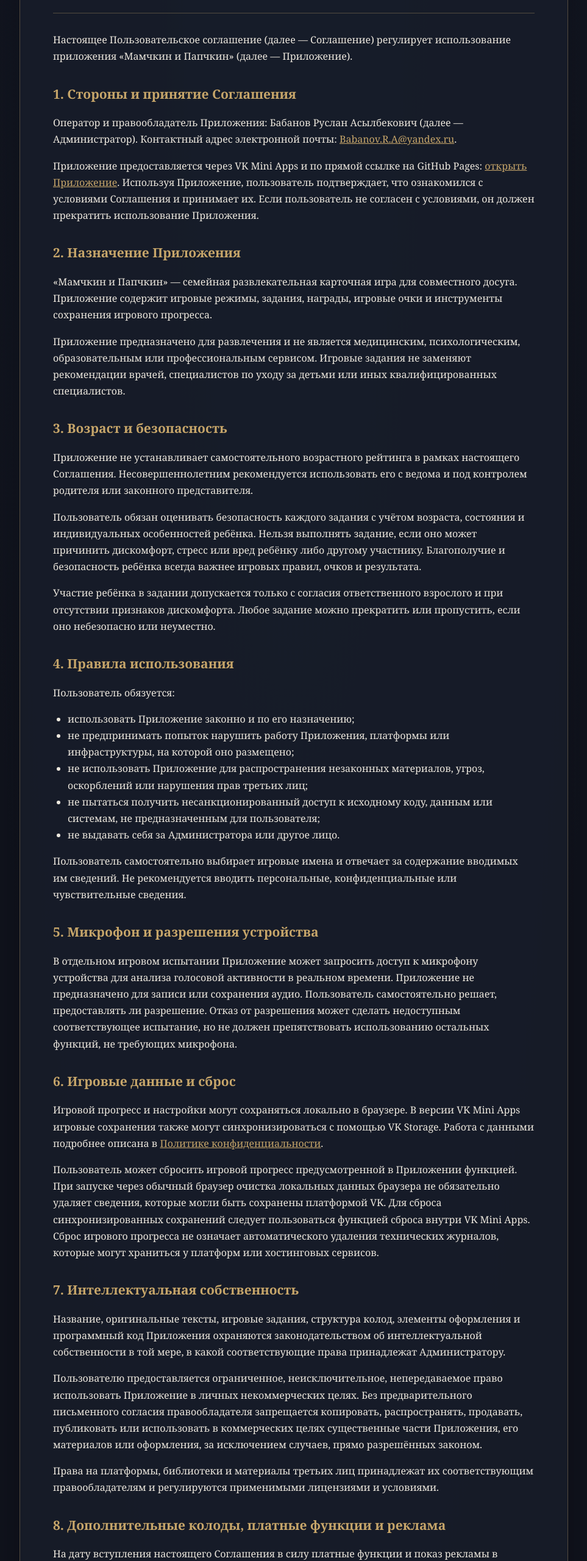
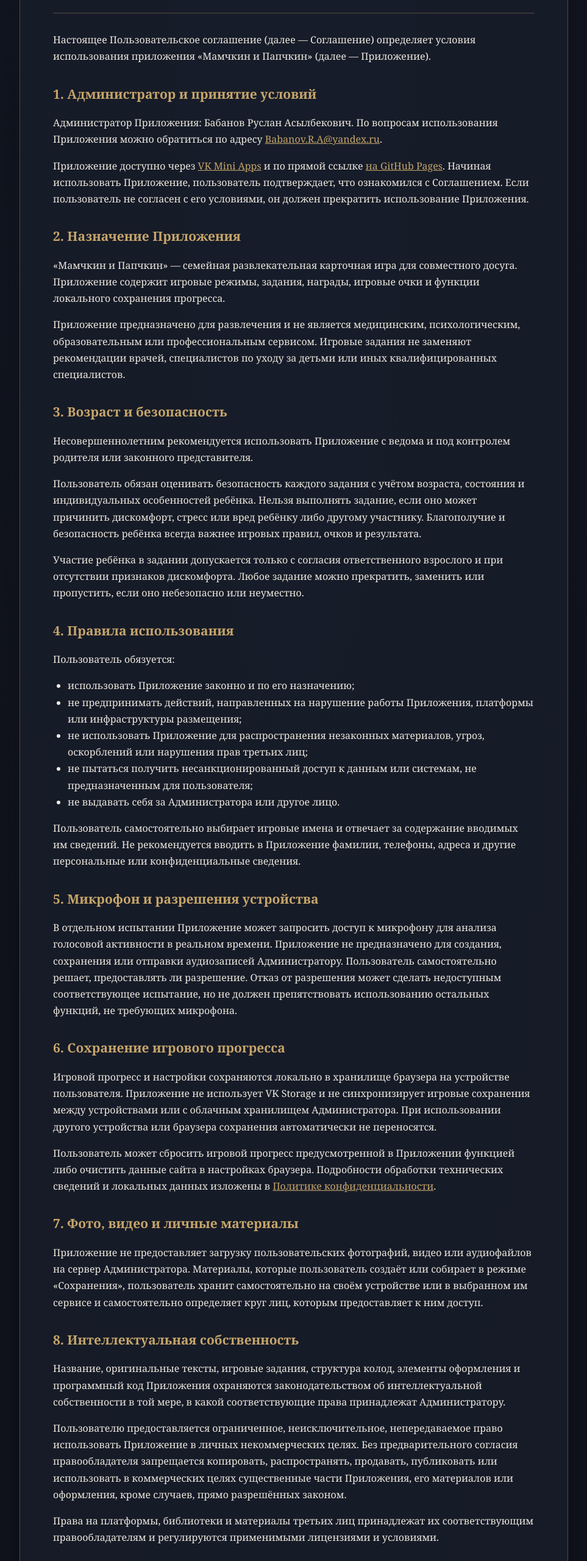
Before and after one commit to ruslanbabanov888-dev/mamchkin-papchkin, a plain HTML site: page agreement.html in a window 1280 px wide. Shown: the part 220-2780 px from the top of the page at 61% size, without its empty margins (158-1121 px from the left). Drawn offline with Linux system fonts and the light colour scheme.

Commit message:
Update user agreement for local-only saves

```diff
--- a/agreement.html
+++ b/agreement.html
@@ -32,60 +32,64 @@
     <div class="date">Дата вступления в силу: 16 ноября 2026 года</div>
   </header>
 
-  <p>Настоящее Пользовательское соглашение (далее — Соглашение) регулирует использование приложения «Мамчкин и Папчкин» (далее — Приложение).</p>
+  <p>Настоящее Пользовательское соглашение (далее — Соглашение) определяет условия использования приложения «Мамчкин и Папчкин» (далее — Приложение).</p>
 
-  <h2>1. Стороны и принятие Соглашения</h2>
-  <p>Оператор и правообладатель Приложения: Бабанов Руслан Асылбекович (далее — Администратор). Контактный адрес электронной почты: <a href="mailto:Babanov.R.A@yandex.ru">Babanov.R.A@yandex.ru</a>.</p>
-  <p>Приложение предоставляется через VK Mini Apps и по прямой ссылке на GitHub Pages: <a href="https://ruslanbabanov888-dev.github.io/mamchkin-papchkin/">открыть Приложение</a>. Используя Приложение, пользователь подтверждает, что ознакомился с условиями Соглашения и принимает их. Если пользователь не согласен с условиями, он должен прекратить использование Приложения.</p>
+  <h2>1. Администратор и принятие условий</h2>
+  <p>Администратор Приложения: Бабанов Руслан Асылбекович. По вопросам использования Приложения можно обратиться по адресу <a href="mailto:Babanov.R.A@yandex.ru">Babanov.R.A@yandex.ru</a>.</p>
+  <p>Приложение доступно через <a href="https://vk.com/">VK Mini Apps</a> и по прямой ссылке <a href="https://ruslanbabanov888-dev.github.io/mamchkin-papchkin/">на GitHub Pages</a>. Начиная использовать Приложение, пользователь подтверждает, что ознакомился с Соглашением. Если пользователь не согласен с его условиями, он должен прекратить использование Приложения.</p>
 
   <h2>2. Назначение Приложения</h2>
-  <p>«Мамчкин и Папчкин» — семейная развлекательная карточная игра для совместного досуга. Приложение содержит игровые режимы, задания, награды, игровые очки и инструменты сохранения игрового прогресса.</p>
+  <p>«Мамчкин и Папчкин» — семейная развлекательная карточная игра для совместного досуга. Приложение содержит игровые режимы, задания, награды, игровые очки и функции локального сохранения прогресса.</p>
   <p>Приложение предназначено для развлечения и не является медицинским, психологическим, образовательным или профессиональным сервисом. Игровые задания не заменяют рекомендации врачей, специалистов по уходу за детьми или иных квалифицированных специалистов.</p>
 
   <h2>3. Возраст и безопасность</h2>
-  <p>Приложение не устанавливает самостоятельного возрастного рейтинга в рамках настоящего Соглашения. Несовершеннолетним рекомендуется использовать его с ведома и под контролем родителя или законного представителя.</p>
+  <p>Несовершеннолетним рекомендуется использовать Приложение с ведома и под контролем родителя или законного представителя.</p>
   <p>Пользователь обязан оценивать безопасность каждого задания с учётом возраста, состояния и индивидуальных особенностей ребёнка. Нельзя выполнять задание, если оно может причинить дискомфорт, стресс или вред ребёнку либо другому участнику. Благополучие и безопасность ребёнка всегда важнее игровых правил, очков и результата.</p>
-  <p>Участие ребёнка в задании допускается только с согласия ответственного взрослого и при отсутствии признаков дискомфорта. Любое задание можно прекратить или пропустить, если оно небезопасно или неуместно.</p>
+  <p>Участие ребёнка в задании допускается только с согласия ответственного взрослого и при отсутствии признаков дискомфорта. Любое задание можно прекратить, заменить или пропустить, если оно небезопасно или неуместно.</p>
 
   <h2>4. Правила использования</h2>
   <p>Пользователь обязуется:</p>
   <ul>
     <li>использовать Приложение законно и по его назначению;</li>
-    <li>не предпринимать попыток нарушить работу Приложения, платформы или инфраструктуры, на которой оно размещено;</li>
+    <li>не предпринимать действий, направленных на нарушение работы Приложения, платформы или инфраструктуры размещения;</li>
     <li>не использовать Приложение для распространения незаконных материалов, угроз, оскорблений или нарушения прав третьих лиц;</li>
-    <li>не пытаться получить несанкционированный доступ к исходному коду, данным или системам, не предназначенным для пользователя;</li>
+    <li>не пытаться получить несанкционированный доступ к данным или системам, не предназначенным для пользователя;</li>
     <li>не выдавать себя за Администратора или другое лицо.</li>
   </ul>
-  <p>Пользователь самостоятельно выбирает игровые имена и отвечает за содержание вводимых им сведений. Не рекомендуется вводить персональные, конфиденциальные или чувствительные сведения.</p>
+  <p>Пользователь самостоятельно выбирает игровые имена и отвечает за содержание вводимых им сведений. Не рекомендуется вводить в Приложение фамилии, телефоны, адреса и другие персональные или конфиденциальные сведения.</p>
 
   <h2>5. Микрофон и разрешения устройства</h2>
-  <p>В отдельном игровом испытании Приложение может запросить доступ к микрофону устройства для анализа голосовой активности в реальном времени. Приложение не предназначено для записи или сохранения аудио. Пользователь самостоятельно решает, предоставлять ли разрешение. Отказ от разрешения может сделать недоступным соответствующее испытание, но не должен препятствовать использованию остальных функций, не требующих микрофона.</p>
+  <p>В отдельном испытании Приложение может запросить доступ к микрофону для анализа голосовой активности в реальном времени. Приложение не предназначено для создания, сохранения или отправки аудиозаписей Администратору. Пользователь самостоятельно решает, предоставлять ли разрешение. Отказ от разрешения может сделать недоступным соответствующее испытание, но не должен препятствовать использованию остальных функций, не требующих микрофона.</p>
 
-  <h2>6. Игровые данные и сброс</h2>
-  <p>Игровой прогресс и настройки могут сохраняться локально в браузере. В версии VK Mini Apps игровые сохранения также могут синхронизироваться с помощью VK Storage. Работа с данными подробнее описана в <a href="https://ruslanbabanov888-dev.github.io/mamchkin-papchkin/privacy.html">Политике конфиденциальности</a>.</p>
-  <p>Пользователь может сбросить игровой прогресс предусмотренной в Приложении функцией. При запуске через обычный браузер очистка локальных данных браузера не обязательно удаляет сведения, которые могли быть сохранены платформой VK. Для сброса синхронизированных сохранений следует пользоваться функцией сброса внутри VK Mini Apps. Сброс игрового прогресса не означает автоматического удаления технических журналов, которые могут храниться у платформ или хостинговых сервисов.</p>
+  <h2>6. Сохранение игрового прогресса</h2>
+  <p>Игровой прогресс и настройки сохраняются локально в хранилище браузера на устройстве пользователя. Приложение не использует VK Storage и не синхронизирует игровые сохранения между устройствами или с облачным хранилищем Администратора. При использовании другого устройства или браузера сохранения автоматически не переносятся.</p>
+  <p>Пользователь может сбросить игровой прогресс предусмотренной в Приложении функцией либо очистить данные сайта в настройках браузера. Подробности обработки технических сведений и локальных данных изложены в <a href="https://ruslanbabanov888-dev.github.io/mamchkin-papchkin/privacy.html">Политике конфиденциальности</a>.</p>
 
-  <h2>7. Интеллектуальная собственность</h2>
+  <h2>7. Фото, видео и личные материалы</h2>
+  <p>Приложение не предоставляет загрузку пользовательских фотографий, видео или аудиофайлов на сервер Администратора. Материалы, которые пользователь создаёт или собирает в режиме «Сохранения», пользователь хранит самостоятельно на своём устройстве или в выбранном им сервисе и самостоятельно определяет круг лиц, которым предоставляет к ним доступ.</p>
+
+  <h2>8. Интеллектуальная собственность</h2>
   <p>Название, оригинальные тексты, игровые задания, структура колод, элементы оформления и программный код Приложения охраняются законодательством об интеллектуальной собственности в той мере, в какой соответствующие права принадлежат Администратору.</p>
-  <p>Пользователю предоставляется ограниченное, неисключительное, непередаваемое право использовать Приложение в личных некоммерческих целях. Без предварительного письменного согласия правообладателя запрещается копировать, распространять, продавать, публиковать или использовать в коммерческих целях существенные части Приложения, его материалов или оформления, за исключением случаев, прямо разрешённых законом.</p>
+  <p>Пользователю предоставляется ограниченное, неисключительное, непередаваемое право использовать Приложение в личных некоммерческих целях. Без предварительного согласия правообладателя запрещается копировать, распространять, продавать, публиковать или использовать в коммерческих целях существенные части Приложения, его материалов или оформления, кроме случаев, прямо разрешённых законом.</p>
   <p>Права на платформы, библиотеки и материалы третьих лиц принадлежат их соответствующим правообладателям и регулируются применимыми лицензиями и условиями.</p>
 
-  <h2>8. Дополнительные колоды, платные функции и реклама</h2>
-  <p>На дату вступления настоящего Соглашения в силу платные функции и показ рекламы в Приложении не активированы.</p>
-  <p>В будущем Администратор может добавить дополнительные колоды, платный доступ, просмотр рекламных материалов для получения игрового доступа или иные дополнительные функции. До запуска таких возможностей пользователю будут предоставлены применимые условия, описание стоимости (если она предусмотрена), порядок оплаты и правила доступа. Настоящее Соглашение само по себе не является согласием на оплату или получение рекламных сообщений.</p>
+  <h2>9. Реклама, дополнительные колоды и платные функции</h2>
+  <p>На дату вступления настоящей редакции Соглашения показ рекламы и платные функции в пользовательском сценарии Приложения не активированы.</p>
+  <p>В будущем Администратор может добавить дополнительные колоды, платный доступ, просмотр рекламных материалов для получения внутриигрового бонуса или иные дополнительные функции. До запуска таких возможностей пользователю будут показаны применимые условия, описание бонуса или функции, стоимость (если она предусмотрена), порядок оплаты и правила предоставления доступа. Просмотр рекламы и совершение оплаты не должны происходить без соответствующего действия пользователя.</p>
+  <p>Настоящее Соглашение само по себе не является согласием пользователя на оплату или просмотр рекламы. Доступность рекламных и платёжных функций может зависеть от платформы, её правил и технической возможности предоставления таких функций.</p>
 
-  <h2>9. Доступность и изменения Приложения</h2>
-  <p>Администратор стремится поддерживать работоспособность Приложения, но не гарантирует его непрерывную и безошибочную работу на всех устройствах, браузерах и версиях платформ. Отдельные функции могут временно быть недоступны в связи с техническими работами, обновлениями или сбоями сторонних сервисов.</p>
-  <p>Администратор вправе обновлять, изменять или прекращать поддержку отдельных функций Приложения. Существенные изменения условий использования отражаются в новой редакции Соглашения с указанием даты обновления.</p>
+  <h2>10. Доступность и изменения Приложения</h2>
+  <p>Администратор стремится поддерживать работоспособность Приложения, но не гарантирует его непрерывную и безошибочную работу на всех устройствах, браузерах и версиях платформ. Отдельные функции могут временно быть недоступны из-за технических работ, обновлений или сбоев сторонних сервисов.</p>
+  <p>Администратор вправе обновлять, изменять или прекращать поддержку отдельных функций. При существенном изменении условий использования новая редакция Соглашения публикуется по постоянной ссылке с указанием даты обновления.</p>
 
-  <h2>10. Ответственность</h2>
-  <p>Пользователь самостоятельно принимает решение об участии в игровых заданиях и несёт ответственность за соблюдение мер безопасности, в том числе при взаимодействии с ребёнком и другими участниками.</p>
-  <p>В пределах, допускаемых законодательством Российской Федерации, Администратор не отвечает за последствия неправильного или небезопасного выполнения пользователем игровых заданий, действия сторонних платформ и сервисов, а также за временные сбои, находящиеся вне разумного контроля Администратора. Ничто в Соглашении не ограничивает права пользователя или ответственность Администратора в случаях, когда такое ограничение запрещено законом.</p>
+  <h2>11. Ответственность</h2>
+  <p>Пользователь самостоятельно принимает решение об участии в игровых заданиях и отвечает за соблюдение мер безопасности, в том числе при взаимодействии с ребёнком и другими участниками.</p>
+  <p>В пределах, допускаемых законодательством Российской Федерации, Администратор не отвечает за последствия неправильного или небезопасного выполнения пользователем игровых заданий, действия сторонних платформ и сервисов, а также временные сбои, находящиеся вне разумного контроля Администратора. Ничто в Соглашении не ограничивает права пользователя или ответственность Администратора в случаях, когда такое ограничение запрещено законом.</p>
 
-  <h2>11. Обращения и споры</h2>
-  <p>Вопросы, предложения и претензии, связанные с использованием Приложения, можно направлять на электронную почту <a href="mailto:Babanov.R.A@yandex.ru">Babanov.R.A@yandex.ru</a>. Стороны стремятся урегулировать разногласия путём переговоров. Если урегулировать спор не удалось, он разрешается в соответствии с законодательством Российской Федерации.</p>
+  <h2>12. Обращения и споры</h2>
+  <p>Вопросы, предложения и претензии, связанные с использованием Приложения, можно направлять на <a href="mailto:Babanov.R.A@yandex.ru">Babanov.R.A@yandex.ru</a>. Стороны стремятся урегулировать разногласия путём переговоров. Если урегулировать спор не удалось, он разрешается в соответствии с законодательством Российской Федерации.</p>
 
-  <h2>12. Заключительные положения</h2>
+  <h2>13. Заключительные положения</h2>
   <p>Если отдельное положение Соглашения будет признано недействительным, это не влияет на действительность остальных положений. К отношениям, не урегулированным настоящим Соглашением, применяется законодательство Российской Федерации.</p>
 
   <div class="contact">
```
